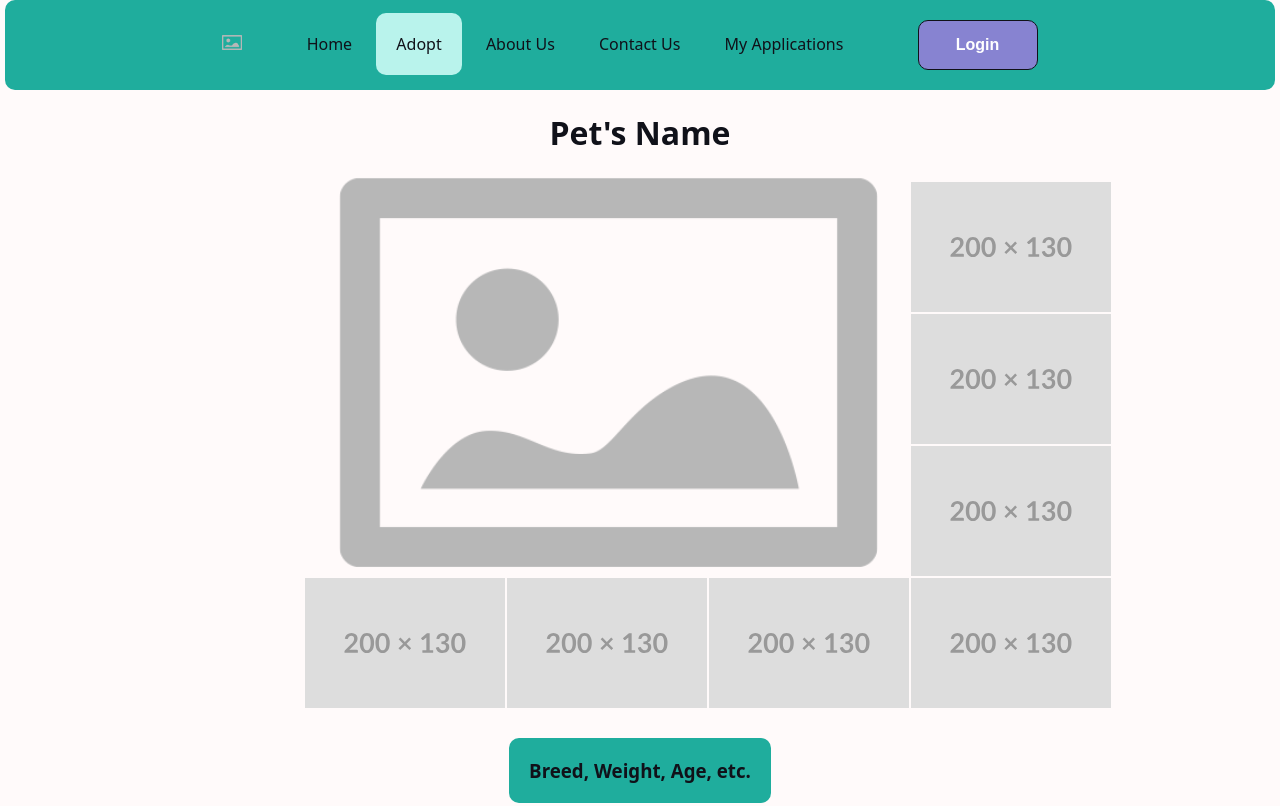
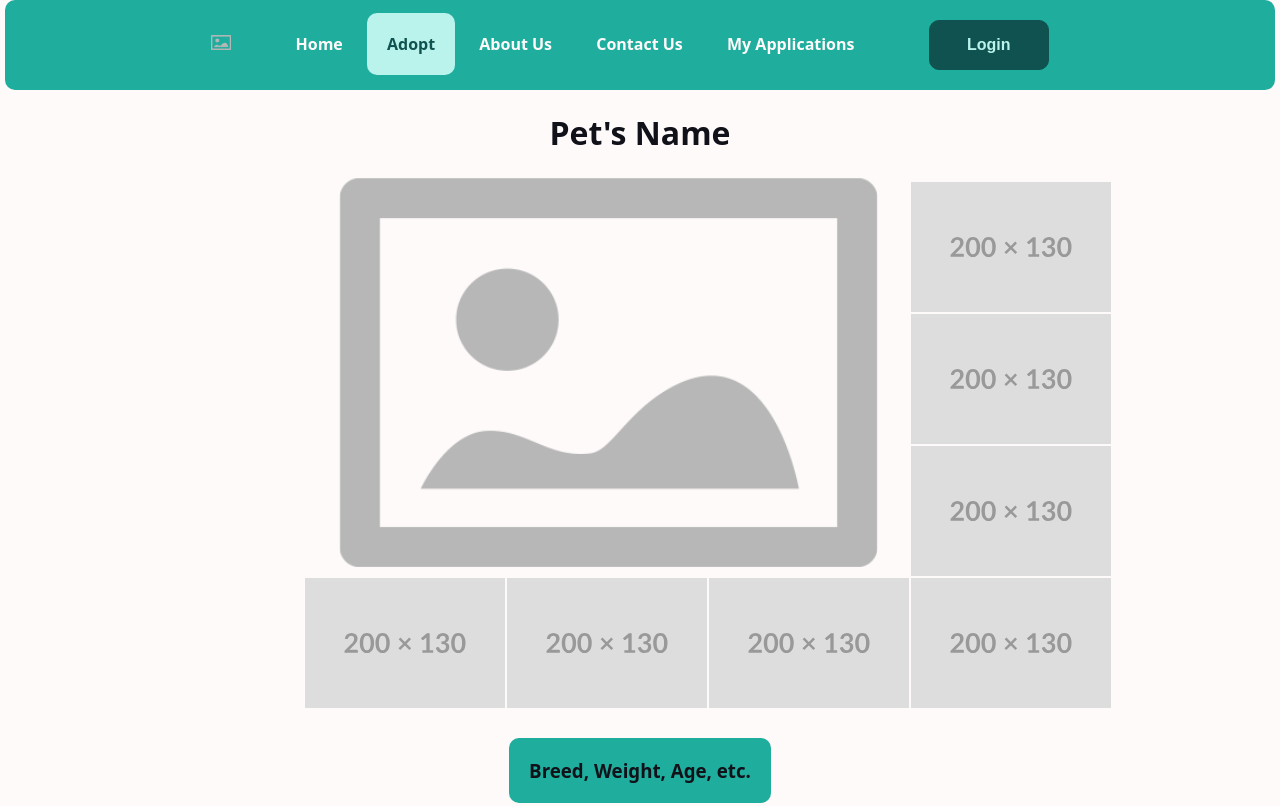
Before and after one commit to mrgnschndr/proposal-profile, a plain HTML site: page index.html in a window 1280 px wide. Shown: the top 806 px of the page. Drawn offline with Linux system fonts and the light colour scheme.

Commit message:
Adjust colors for header. Fonts pass contrast checkers.

```diff
--- a/styles.css
+++ b/styles.css
@@ -7,7 +7,6 @@ Black: #101119 */
 /*Header section*/
 header {
     background-color: #1FAD9D;
-    color: #101119;
     border-radius: 10px;
     margin: 0px 5px;
 }
@@ -22,8 +21,9 @@ header > nav {
 
 .nav-items {
     text-decoration: none;
+    color: #FFFAFA;
+    font-weight: 600;
     text-align: center;
-    color: #101119;
     padding: 20px 20px;
     border-radius: 10px;
 }
@@ -38,12 +38,18 @@ header > button {
     display: inline-block;
     width: 120px;
     height: 50px;
-    background-color: #8783D1;
+    background-color: #0F524F;
     border: solid;
     border-radius: 10px;
-    border-color: #101119;
-    font-weight: bold;
+    border-color: #0F524F;
+    font-weight: 600;
     border-width: 1.5px;
+    color: #B9F3EC;
+}
+
+#adopt {
+    background-color: #B9F3EC;
+    color: #0F524F;
 }
 
 /*Body/Main section*/
@@ -108,10 +114,6 @@ button {
     height: 40px;
     margin: 20px;
     color: #fff;
-}
-
-#adopt {
-    background-color: #B9F3EC;
 }
 
 #other-pets {
```
